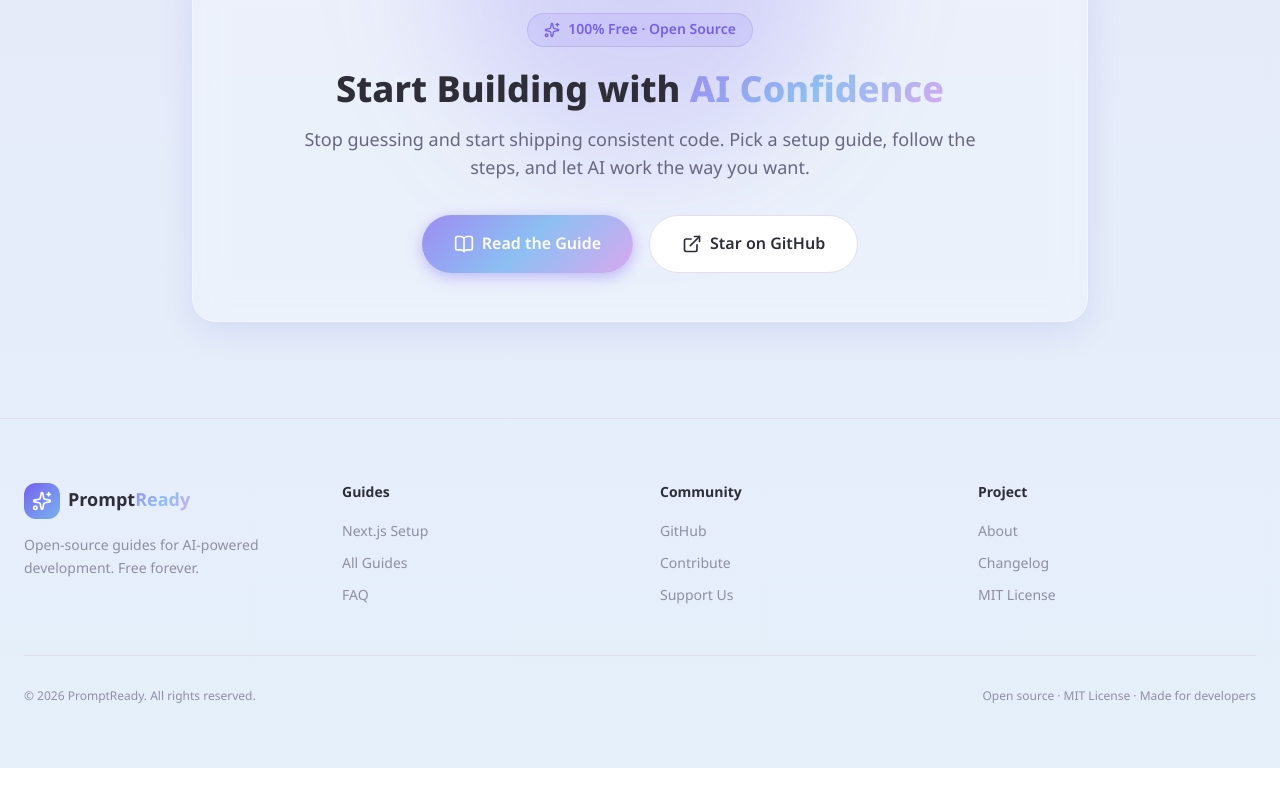
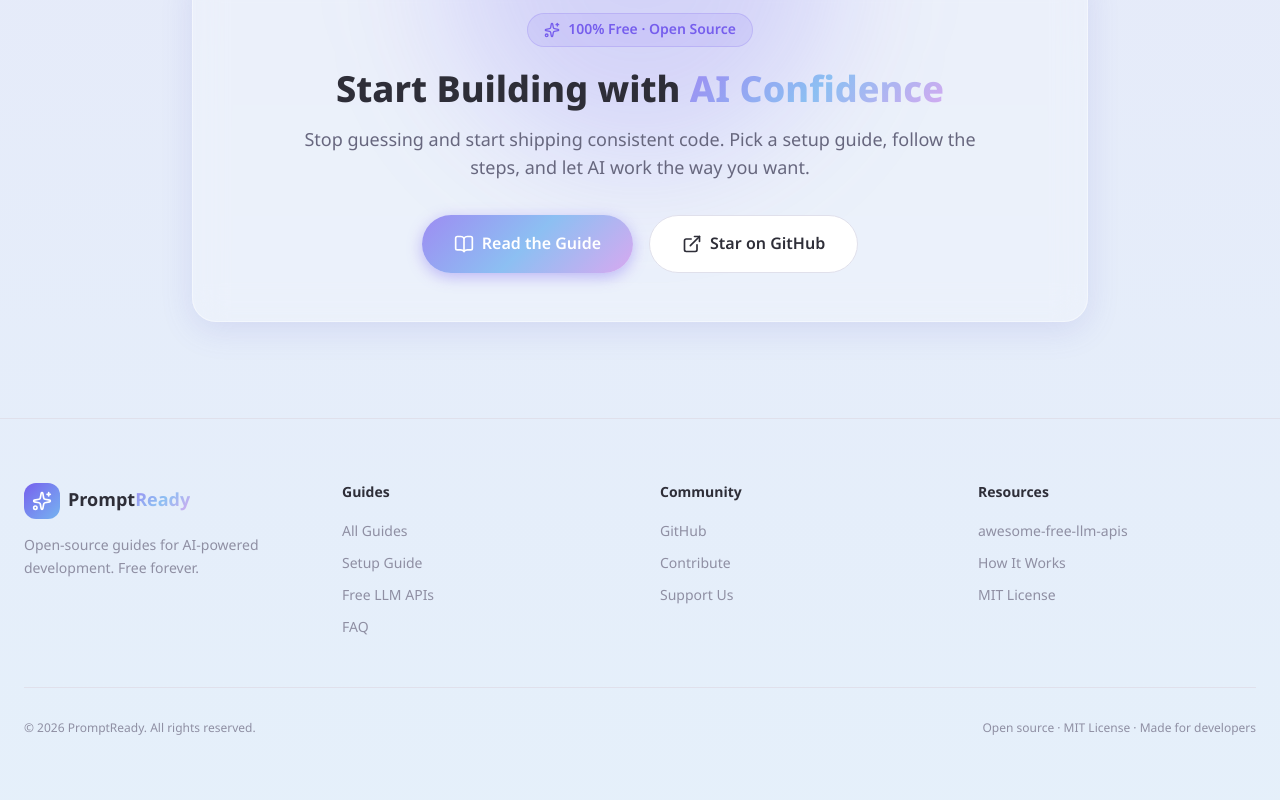
Before and after one commit to danya0365/promptready-nextjs, a Next.js app: page / in a window 1280 px wide. Shown: the part 5184-5984 px from the top of the page. Before the commit the page ends 5952 px from the top, so only its background shows below. Built offline with nearby package versions, Linux system fonts and the light colour scheme.

Commit message:
feat: enhance footer with external link support, reorganize navigation groups, and add resource links to awesome-free-llm-apis and license

```diff
--- a/package.json
+++ b/package.json
@@ -11,7 +11,7 @@
   "dependencies": {
     "lucide-react": "^1.7.0",
     "next": "16.2.2",
-    "next-themes": "^0.4.6",
+    "next-themes": "^1.0.0-beta.0",
     "react": "19.2.4",
     "react-dom": "19.2.4",
     "zustand": "^5.0.12"
--- a/src/presentation/components/layouts/Footer.tsx
+++ b/src/presentation/components/layouts/Footer.tsx
@@ -1,9 +1,15 @@
 import { Sparkles } from "lucide-react";
 import Link from "next/link";
 
+interface FooterLink {
+  label: string;
+  href: string;
+  external?: boolean;
+}
+
 interface FooterLinkGroup {
   title: string;
-  links: { label: string; href: string }[];
+  links: FooterLink[];
 }
 
 interface FooterProps {
@@ -14,9 +20,10 @@ const DEFAULT_LINK_GROUPS: FooterLinkGroup[] = [
   {
     title: "Guides",
     links: [
-      { label: "Next.js Setup", href: "/setup-guide" },
-      { label: "All Guides", href: "#guides" },
-      { label: "FAQ", href: "#faq" },
+      { label: "All Guides", href: "/#guides" },
+      { label: "Setup Guide", href: "/setup-guide" },
+      { label: "Free LLM APIs", href: "/llm-directory" },
+      { label: "FAQ", href: "/#faq" },
     ],
   },
   {
@@ -25,17 +32,26 @@ const DEFAULT_LINK_GROUPS: FooterLinkGroup[] = [
       {
         label: "GitHub",
         href: "https://github.com/danya0365/promptready-nextjs",
+        external: true,
       },
-      { label: "Contribute", href: "#contribute" },
-      { label: "Support Us", href: "#support" },
+      { label: "Contribute", href: "/#contribute" },
+      { label: "Support Us", href: "/#support" },
     ],
   },
   {
-    title: "Project",
+    title: "Resources",
     links: [
-      { label: "About", href: "#" },
-      { label: "Changelog", href: "#" },
-      { label: "MIT License", href: "#" },
+      {
+        label: "awesome-free-llm-apis",
+        href: "https://github.com/mnfst/awesome-free-llm-apis",
+        external: true,
+      },
+      { label: "How It Works", href: "/#how-it-works" },
+      {
+        label: "MIT License",
+        href: "https://github.com/danya0365/promptready-nextjs/blob/main/LICENSE",
+        external: true,
+      },
     ],
   },
 ];
@@ -71,12 +87,23 @@ export default function Footer({
               <ul className="space-y-2">
                 {group.links.map((link) => (
                   <li key={link.label}>
-                    <a
-                      href={link.href}
-                      className="text-sm text-text-muted hover:text-primary transition-colors duration-200"
-                    >
-                      {link.label}
-                    </a>
+                    {link.external ? (
+                      <a
+                        href={link.href}
+                        target="_blank"
+                        rel="noopener noreferrer"
+                        className="text-sm text-text-muted hover:text-primary transition-colors duration-200"
+                      >
+                        {link.label}
+                      </a>
+                    ) : (
+                      <Link
+                        href={link.href}
+                        className="text-sm text-text-muted hover:text-primary transition-colors duration-200"
+                      >
+                        {link.label}
+                      </Link>
+                    )}
                   </li>
                 ))}
               </ul>
```
Also changed, not shown: 2 other files (tests, documents, lock files or other folders).
